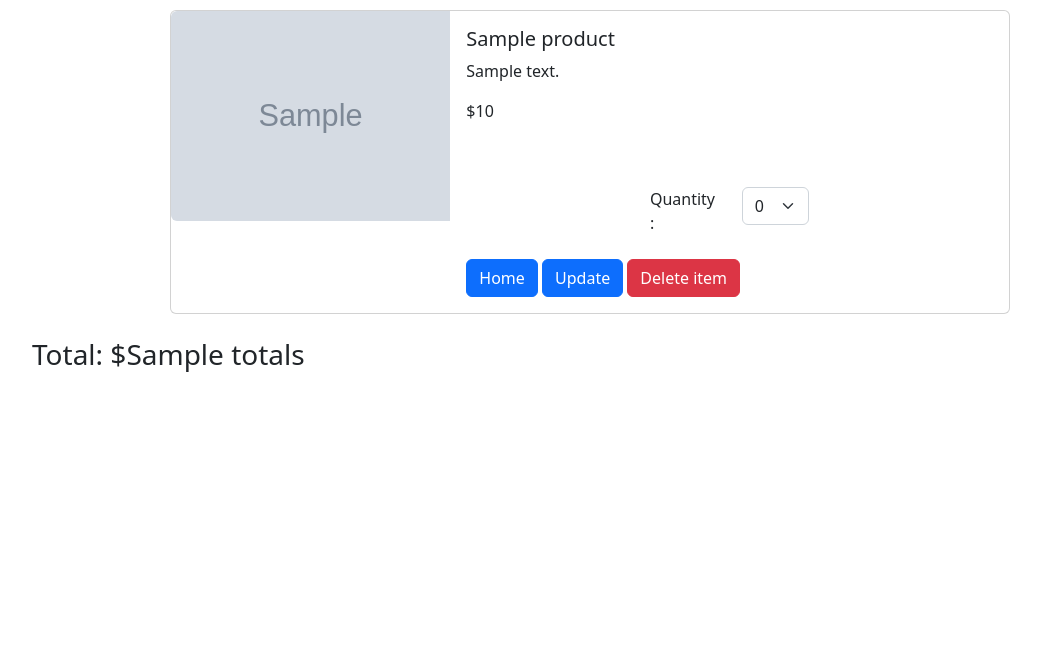
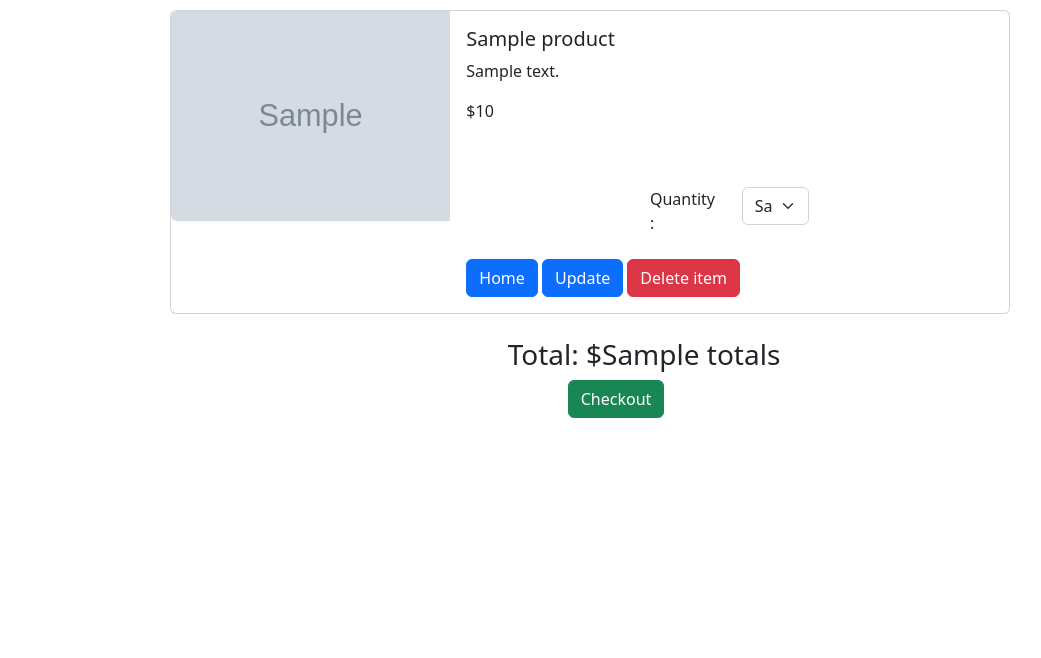
Before and after one commit to ajayakumar4741/DJ-KART, a Django app: template cart/templates/cart_summary.html in a window 1280 px wide. Shown: the part 391-1049 px from the top of the page, without its empty margins (24-1065 px from the left). Run offline with Django 5.2, Linux system fonts and the light colour scheme; the template is opened without the code that fills it: most values are stand-ins (such as "Sample title", 1, 10 or a date in 2020); grey boxes marked "Sample" are stand-in pictures; some libraries are stand-ins or nearby versions.

Commit message:
added checkout page

```diff
--- a/cart/templates/cart_summary.html
+++ b/cart/templates/cart_summary.html
@@ -52,13 +52,10 @@
                     <option selected>{{ value }}</option>
                   {% endif %}
               {% endfor %}
-              <option value="0">0</option>
-              <option value="1">1</option>
-              <option value="2">2</option>
-              <option value="3">3</option>
-              <option value="3">4</option>
-              <option value="3">5</option>
-              <option value="3">6</option>
+
+              {% for i in range_list %}
+              <option value="{{i}}">{{i}}</option>
+              {% endfor %}
             </select>
             </div>
             </div>
@@ -68,15 +65,22 @@
             <button type="button" data-index="{{ product.id }}" class="btn btn-danger delete-product">Delete item</button>
 
       </div>
+
     </div>
+
   </div>
+
 </div>
+
 
     </div>
     <br>
 
         {% endfor %}
+        <div style="text-align: center;">
         <h3 style="margin-left: 2em;">Total: ${{ totals }} </h3>
+        <a href="{% url 'checkout' %}" class="btn btn-success">Checkout</a>
+        </div>
     {% else %}
         Your cart is empty
         {% endif %}
--- a/cart/views.py
+++ b/cart/views.py
@@ -1,4 +1,4 @@
-from django.shortcuts import render,get_object_or_404,redirect
+from django.shortcuts import render,get_object_or_404
 from . cart import Cart
 from ecomstore.models import Product
 from django.http import JsonResponse
@@ -10,7 +10,8 @@ def cart_summary(request):
     cart_products = cart.get_products
     quantities = cart.get_qts
     totals = cart.cart_total()
-    return render(request,'cart_summary.html',{'cart_products':cart_products,'quantities':quantities,'totals':totals})
+
+    return render(request,'cart_summary.html',{'cart_products':cart_products,'quantities':quantities,'totals':totals,'range_list': range(1, 7)})
 
 def cart_add(request):
     cart = Cart(request)
--- a/ecomstore/templates/product.html
+++ b/ecomstore/templates/product.html
@@ -39,7 +39,7 @@
               <div class="col-md-2">
             <select class="form-select" id="qty-cart">
 
-              <option value="0">0</option>
+
               <option value="1">1</option>
               <option value="2">2</option>
               <option value="3">3</option>
```
